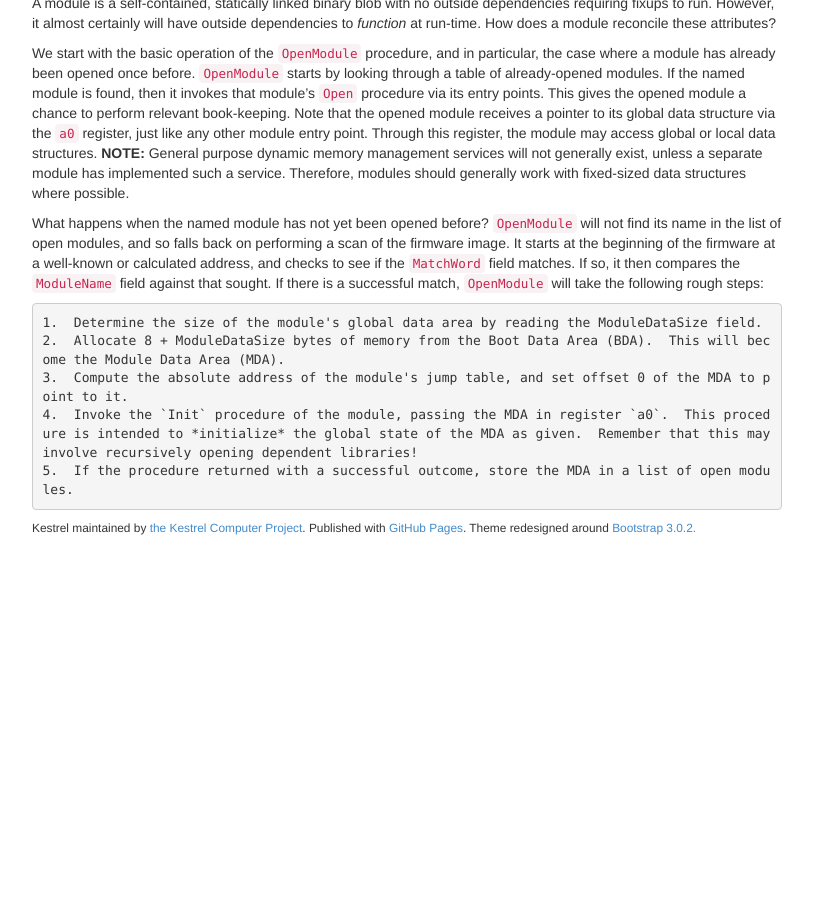
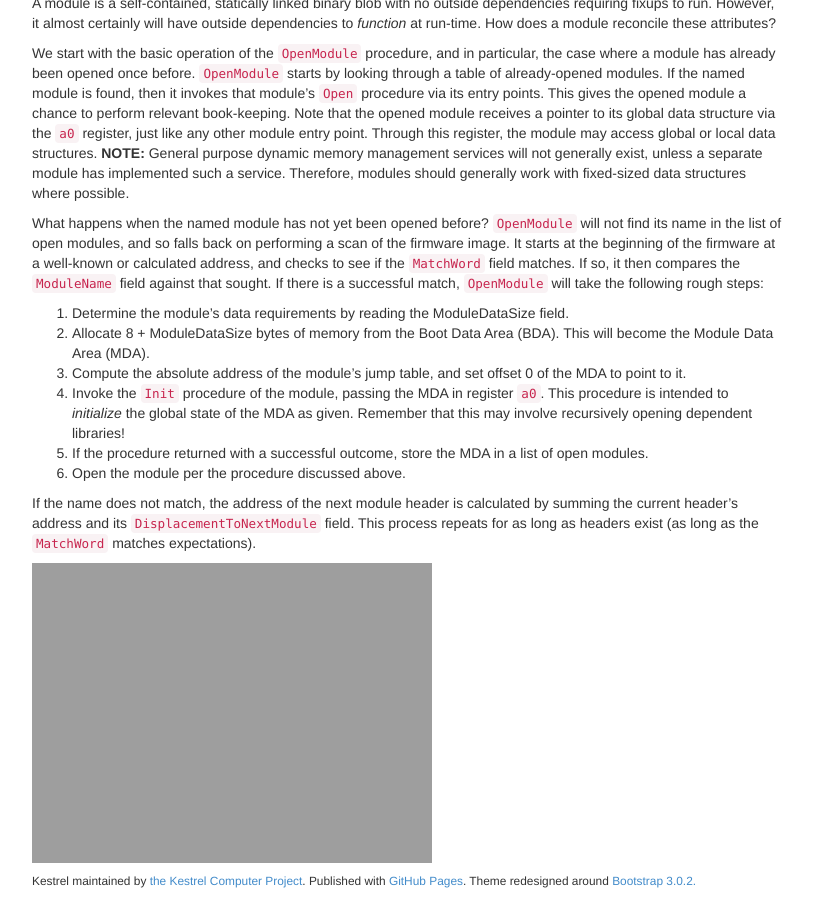
Before and after one commit to KestrelComputer/kestrel, a Jekyll site: the page built from _posts/2016-12-06-modular-firmware.md, in a window 1280 px wide and 900 px high, scrolled down 3756 px. Shown: the whole window, without its empty margins (38-851 px from the left). Built offline with Jekyll 4.4.1, drawn with Linux system fonts in a browser that asks for light colours; before the commit the page ends 4303 px from its top, so only the background shows below that.

Commit message:
image test

```diff
--- a/_posts/2016-12-06-modular-firmware.md
+++ b/_posts/2016-12-06-modular-firmware.md
@@ -232,8 +232,16 @@ If so, it then compares the `ModuleName` field against that sought.
 If there is a successful match,
 `OpenModule` will take the following rough steps:
 
-    1.  Determine the size of the module's global data area by reading the ModuleDataSize field.
-    2.  Allocate 8 + ModuleDataSize bytes of memory from the Boot Data Area (BDA).  This will become the Module Data Area (MDA).
-    3.  Compute the absolute address of the module's jump table, and set offset 0 of the MDA to point to it.
-    4.  Invoke the `Init` procedure of the module, passing the MDA in register `a0`.  This procedure is intended to *initialize* the global state of the MDA as given.  Remember that this may involve recursively opening dependent libraries!
-    5.  If the procedure returned with a successful outcome, store the MDA in a list of open modules.
+1.  Determine the module's data requirements by reading the ModuleDataSize field.
+2.  Allocate 8 + ModuleDataSize bytes of memory from the Boot Data Area (BDA).  This will become the Module Data Area (MDA).
+3.  Compute the absolute address of the module's jump table, and set offset 0 of the MDA to point to it.
+4.  Invoke the `Init` procedure of the module, passing the MDA in register `a0`.  This procedure is intended to *initialize* the global state of the MDA as given.  Remember that this may involve recursively opening dependent libraries!
+5.  If the procedure returned with a successful outcome, store the MDA in a list of open modules.
+6.  Open the module per the procedure discussed above.
+
+If the name does not match,
+the address of the next module header is calculated by summing the current header's address
+and its `DisplacementToNextModule` field.
+This process repeats for as long as headers exist (as long as the `MatchWord` matches expectations).
+
+![images/modular-firmware-struct-layout.svg](Figure 1: Relationships between modules, their headers, jump tables, the BDA, and MDA.)
```
Also changed, not shown: images/modular-firmware-struct-layout.svg (added).
